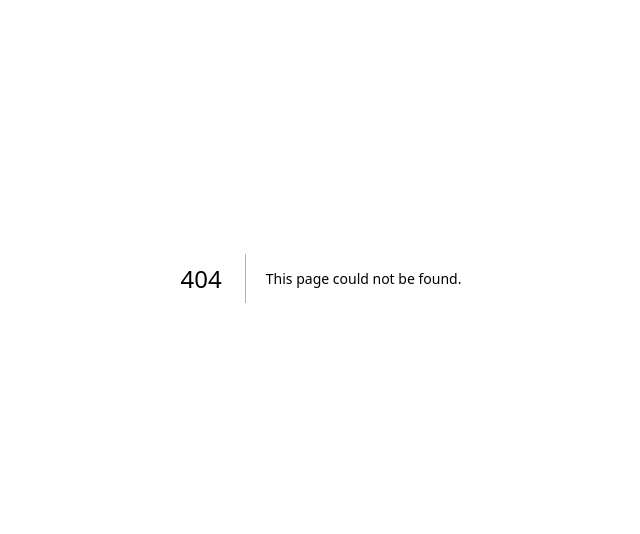
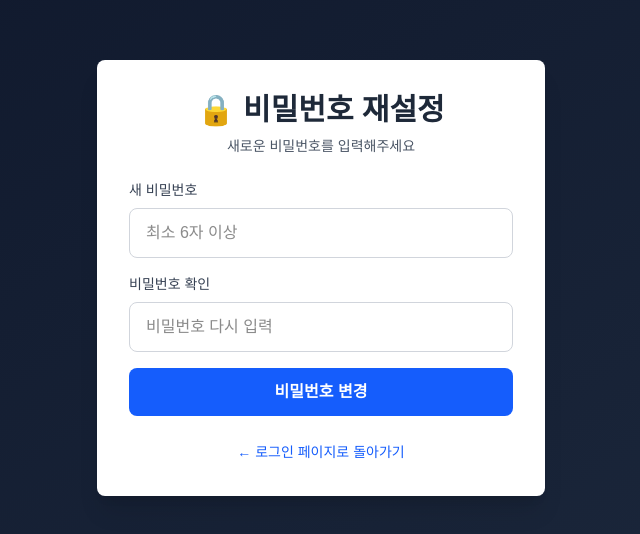
Before and after one commit to aisys-max/stock-tracker, a Next.js app: page /reset-password in a window 1280 px wide. Before the commit this address had no page. Shown: the part 122-656 px from the top of the page, without its empty margins (319-959 px from the left). Built offline with nearby package versions, Linux system fonts and the light colour scheme; no server answers.

Commit message:
feat: add password reset functionality
- Implement password reset email request in login page
- Create new password reset entry page (/reset-password)
- Integrate with Supabase Auth for password recovery flow

```diff
--- a/app/page.tsx
+++ b/app/page.tsx
@@ -28,6 +28,7 @@ export default function StockTracker() {
   const [password, setPassword] = useState('');
   const [isLogin, setIsLogin] = useState(true);
   const [authLoading, setAuthLoading] = useState(false);
+  const [showResetPassword, setShowResetPassword] = useState(false);
 
   const [watchlist, setWatchlist] = useState<StockInfo[]>([]);
   const [searchSymbol, setSearchSymbol] = useState('');
@@ -91,6 +92,28 @@ export default function StockTracker() {
       alert(`워치리스트 저장 실패: ${error.message}`);
     } else {
       console.log('Watchlist saved successfully:', data);
+    }
+  };
+
+  const handleResetPasswordRequest = async () => {
+    if (!email) {
+      alert('이메일을 입력해주세요');
+      return;
+    }
+
+    setAuthLoading(true);
+    try {
+      const { error } = await supabase.auth.resetPasswordForEmail(email, {
+        redirectTo: `${window.location.origin}/reset-password`,
+      });
+
+      if (error) throw error;
+      alert('비밀번호 재설정 이메일을 발송했습니다. 이메일을 확인해주세요.');
+      setShowResetPassword(false);
+    } catch (error: any) {
+      alert(`오류: ${error.message}`);
+    } finally {
+      setAuthLoading(false);
     }
   };
 
@@ -238,6 +261,45 @@ export default function StockTracker() {
   };
 
   if (!user) {
+    if (showResetPassword) {
+      return (
+        <div className="min-h-screen bg-gradient-to-br from-slate-900 to-slate-800 flex items-center justify-center p-4">
+          <div className="bg-white rounded-lg shadow-xl p-8 max-w-md w-full">
+            <h2 className="text-3xl font-bold text-gray-800 mb-2 text-center">
+              🔑 비밀번호 찾기
+            </h2>
+            <p className="text-gray-600 mb-6 text-center text-sm">
+              가입한 이메일을 입력하면 비밀번호 재설정 링크를 보내드립니다
+            </p>
+
+            <div className="space-y-4">
+              <input
+                type="email"
+                value={email}
+                onChange={(e) => setEmail(e.target.value)}
+                placeholder="이메일"
+                onKeyPress={(e) => e.key === 'Enter' && handleResetPasswordRequest()}
+                className="w-full px-4 py-3 border border-gray-300 rounded-lg focus:outline-none focus:ring-2 focus:ring-blue-500"
+              />
+              <button
+                onClick={handleResetPasswordRequest}
+                disabled={authLoading}
+                className="w-full bg-blue-600 text-white py-3 rounded-lg hover:bg-blue-700 transition font-semibold disabled:opacity-50"
+              >
+                {authLoading ? '전송 중...' : '재설정 이메일 보내기'}
+              </button>
+              <button
+                onClick={() => setShowResetPassword(false)}
+                className="w-full text-gray-600 py-2 hover:text-gray-800"
+              >
+                ← 로그인으로 돌아가기
+              </button>
+            </div>
+          </div>
+        </div>
+      );
+    }
+
     return (
       <div className="min-h-screen bg-gradient-to-br from-slate-900 to-slate-800 flex items-center justify-center p-4">
         <div className="bg-white rounded-lg shadow-xl p-8 max-w-md w-full">
@@ -290,13 +352,27 @@ export default function StockTracker() {
             >
               {authLoading ? '처리중...' : isLogin ? '로그인' : '회원가입'}
             </button>
+
+            {isLogin && (
+              <button
+                onClick={() => setShowResetPassword(true)}
+                className="w-full text-sm text-gray-600 hover:text-blue-600 mt-2"
+              >
+                비밀번호를 잊으셨나요?
+              </button>
+            )}
           </div>
 
           <div className="mt-6 pt-6 border-t border-gray-200">
-            <p className="text-xs text-gray-500 text-center">
+            <p className="text-xs text-gray-500 text-center mb-4">
               ✅ 무료, 무제한 주가 조회<br/>
               ✅ 미국 + 한국 주식 지원<br/>
               ✅ 클라우드 동기화
+            </p>
+            <p className="text-xs text-gray-400 text-center">
+              💡 로그인 문제가 있나요?<br/>
+              Supabase에서 "Enable email confirmations"을 OFF하거나<br/>
+              관리자에게 문의하세요
             </p>
           </div>
         </div>
--- /dev/null
+++ b/app/reset-password/page.tsx
@@ -0,0 +1,126 @@
+'use client';
+
+import { useState, useEffect } from 'react';
+import { useRouter } from 'next/navigation';
+import { supabase } from '@/lib/supabase';
+
+export default function ResetPassword() {
+  const [password, setPassword] = useState('');
+  const [confirmPassword, setConfirmPassword] = useState('');
+  const [loading, setLoading] = useState(false);
+  const [message, setMessage] = useState('');
+  const router = useRouter();
+
+  useEffect(() => {
+    // URL에서 토큰 확인
+    supabase.auth.onAuthStateChange(async (event, session) => {
+      if (event === 'PASSWORD_RECOVERY') {
+        console.log('Password recovery mode detected');
+      }
+    });
+  }, []);
+
+  const handleResetPassword = async (e: React.FormEvent) => {
+    e.preventDefault();
+
+    if (password !== confirmPassword) {
+      setMessage('비밀번호가 일치하지 않습니다.');
+      return;
+    }
+
+    if (password.length < 6) {
+      setMessage('비밀번호는 최소 6자 이상이어야 합니다.');
+      return;
+    }
+
+    setLoading(true);
+    setMessage('');
+
+    try {
+      const { error } = await supabase.auth.updateUser({
+        password: password
+      });
+
+      if (error) throw error;
+
+      setMessage('비밀번호가 성공적으로 변경되었습니다! 로그인 페이지로 이동합니다...');
+
+      setTimeout(() => {
+        router.push('/');
+      }, 2000);
+    } catch (error: any) {
+      setMessage(`오류: ${error.message}`);
+    } finally {
+      setLoading(false);
+    }
+  };
+
+  return (
+    <div className="min-h-screen bg-gradient-to-br from-slate-900 to-slate-800 flex items-center justify-center p-4">
+      <div className="bg-white rounded-lg shadow-xl p-8 max-w-md w-full">
+        <h2 className="text-3xl font-bold text-gray-800 mb-2 text-center">
+          🔒 비밀번호 재설정
+        </h2>
+        <p className="text-gray-600 mb-6 text-center text-sm">
+          새로운 비밀번호를 입력해주세요
+        </p>
+
+        <div className="space-y-4">
+          <div>
+            <label className="block text-sm font-medium text-gray-700 mb-2">
+              새 비밀번호
+            </label>
+            <input
+              type="password"
+              value={password}
+              onChange={(e) => setPassword(e.target.value)}
+              placeholder="최소 6자 이상"
+              className="w-full px-4 py-3 border border-gray-300 rounded-lg focus:outline-none focus:ring-2 focus:ring-blue-500"
+            />
+          </div>
+
+          <div>
+            <label className="block text-sm font-medium text-gray-700 mb-2">
+              비밀번호 확인
+            </label>
+            <input
+              type="password"
+              value={confirmPassword}
+              onChange={(e) => setConfirmPassword(e.target.value)}
+              placeholder="비밀번호 다시 입력"
+              onKeyPress={(e) => e.key === 'Enter' && handleResetPassword(e as any)}
+              className="w-full px-4 py-3 border border-gray-300 rounded-lg focus:outline-none focus:ring-2 focus:ring-blue-500"
+            />
+          </div>
+
+          <button
+            onClick={handleResetPassword}
+            disabled={loading}
+            className="w-full bg-blue-600 text-white py-3 rounded-lg hover:bg-blue-700 transition font-semibold disabled:opacity-50"
+          >
+            {loading ? '처리 중...' : '비밀번호 변경'}
+          </button>
+
+          {message && (
+            <div className={`p-4 rounded-lg text-sm ${
+              message.includes('성공')
+                ? 'bg-green-50 text-green-700 border border-green-200'
+                : 'bg-red-50 text-red-700 border border-red-200'
+            }`}>
+              {message}
+            </div>
+          )}
+        </div>
+
+        <div className="mt-6 text-center">
+          <button
+            onClick={() => router.push('/')}
+            className="text-sm text-blue-600 hover:underline"
+          >
+            ← 로그인 페이지로 돌아가기
+          </button>
+        </div>
+      </div>
+    </div>
+  );
+}
```
